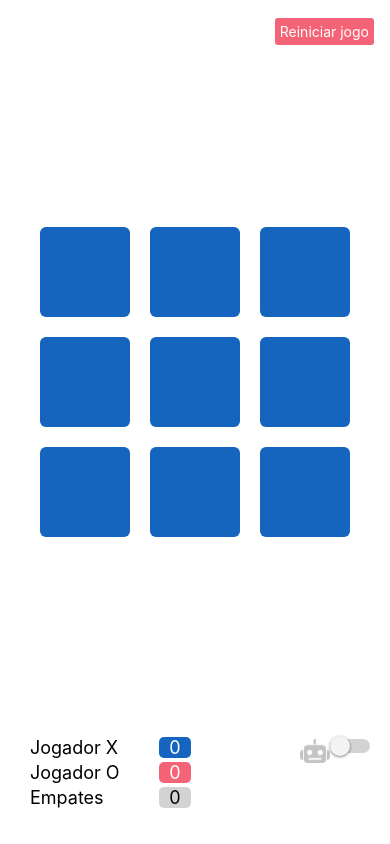
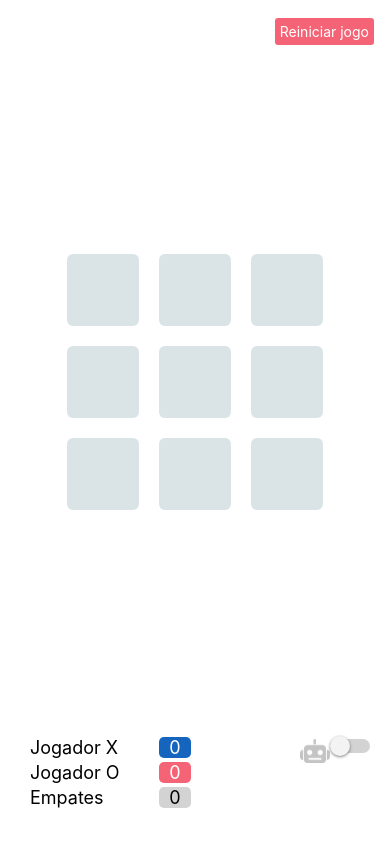
Before and after one commit to moromisato/tictactoe, a React Native app: screen / in a window 390 px wide. Built offline with nearby package versions, Linux system fonts and the light colour scheme.

Commit message:
added color specific marker

```diff
--- a/src/components/Position.js
+++ b/src/components/Position.js
@@ -1,29 +1,41 @@
-import React, { useState } from 'react';
-import { View, Text, TouchableOpacity, StyleSheet, Dimensions } from 'react-native';
+import React from 'react';
+import { Text, TouchableOpacity, StyleSheet, Dimensions } from 'react-native';
 
 const height = Dimensions.get('screen').height
 
 export default function Position({value, onClick}) {
+
+  const xMarkerColor = {
+    color: '#1564be'
+  }
+
+  const oMakerColor = {
+    color: '#f56476'
+  }
+
   return (
     <TouchableOpacity style={styles.container} onPress={onClick}>
-        <Text style={styles.marker}>{value}</Text>
+        <Text style={value === 'X' ? [styles.marker, xMarkerColor] : [styles.marker, oMakerColor]}>{value}</Text>
     </TouchableOpacity>
   );
 }
 
 const styles = StyleSheet.create({
     container:{
-        width: height * 0.15,
-        height: height * 0.15,
+        width: height * 0.12,
+        height: height * 0.12,
         margin: 10,
         borderRadius: height * 0.01,
-        backgroundColor: '#1564be',
+        borderWidth: 0,
+        backgroundColor: '#dae3e5',
+        //backgroundColor: '#1564be',
         justifyContent: 'center',
         alignItems: 'center',
     },
     marker:{
-      fontSize: height * 0.1,
+      fontFamily: '',
+      fontSize: height * 0.09,
       fontWeight: 'bold',
-      color: '#f8bbd0'
+
     }
 })
```
